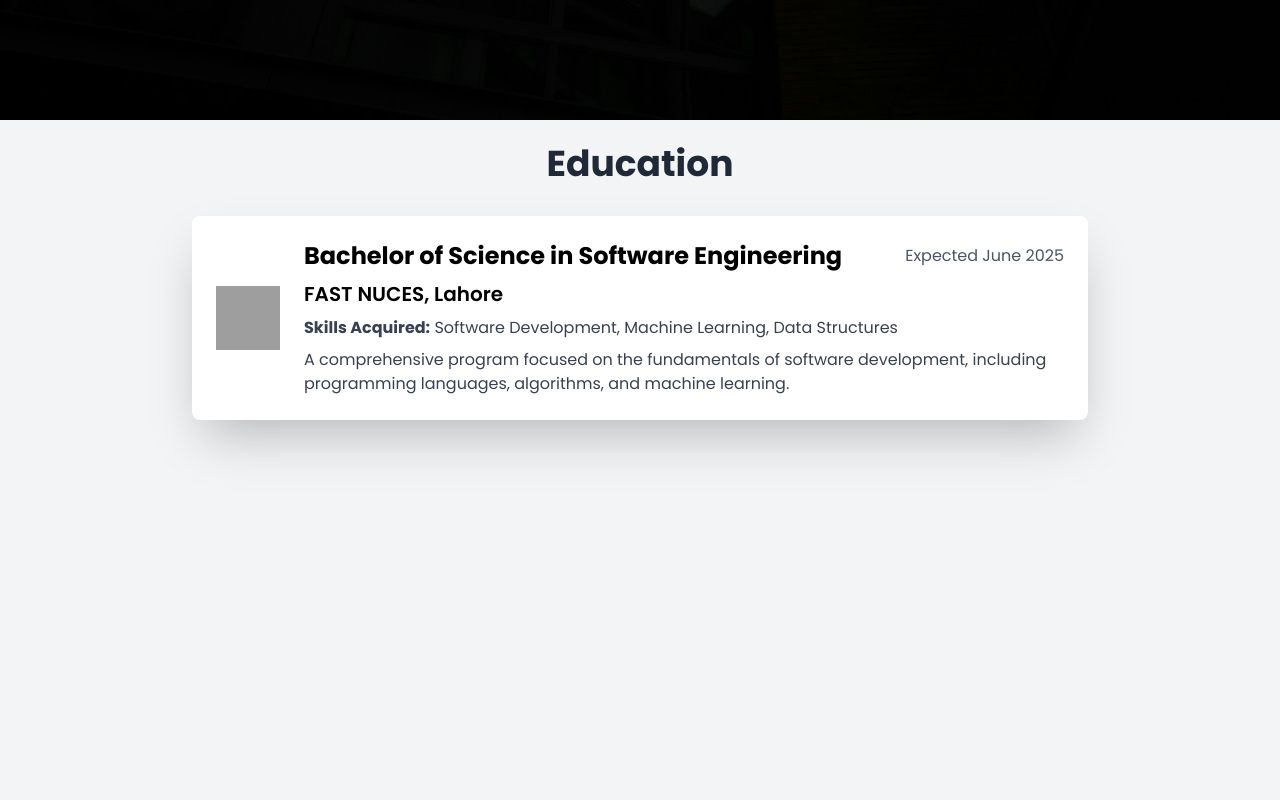
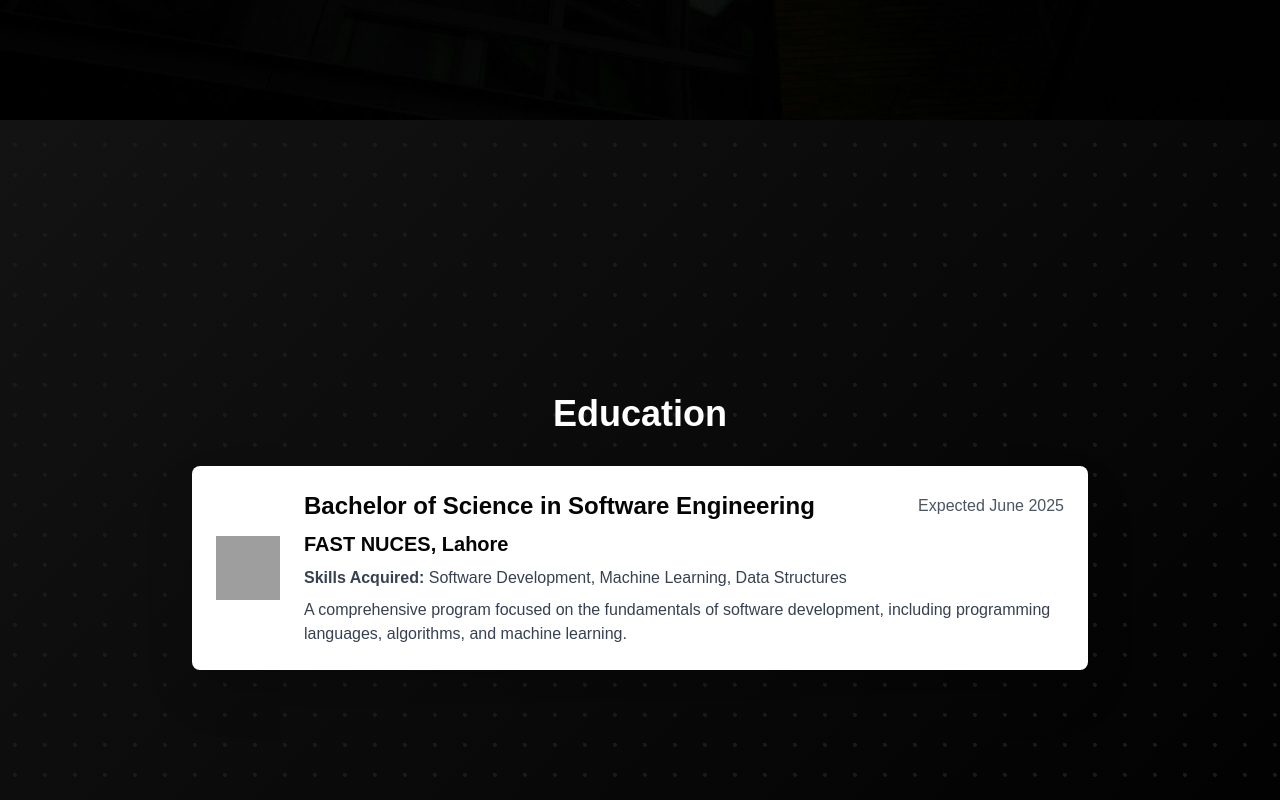
Before and after one commit to jawadshahid07/portfolio, a React (Vite) app in the folder my-portfolio/: page / in a window 1280 px wide. Shown: the part 680-1480 px from the top of the page. Built offline with nearby package versions, Linux system fonts and the light colour scheme; grey boxes are pictures that could not be loaded.

Commit message:
added gradient background

```diff
--- a/my-portfolio/src/components/Contact.jsx
+++ b/my-portfolio/src/components/Contact.jsx
@@ -5,7 +5,7 @@ function Contact() {
     <section id="contact" className="min-h-screen">
       <div className="container mx-auto flex py-64 items-center justify-center">
         <div className="max-w-lg w-full bg-white rounded-lg shadow-xl p-8">
-          <h2 className="text-4xl font-bold mb-8 text-center">Contact Me</h2>
+          <h2 className="text-4xl font-bold mb-8 text-center text-primary">Contact Me</h2>
           <form className="space-y-4">
             <div>
               <label htmlFor="name" className="block text-sm font-medium text-gray-700">
--- a/my-portfolio/src/components/Education.jsx
+++ b/my-portfolio/src/components/Education.jsx
@@ -3,10 +3,10 @@ import EducationCard from './EducationCard';
 
 function Education() {
   return (
-    <section id="education" className="min-h-screen pt-6 bg-gray-100">
+    <section id="education" className="min-h-screen pt-6 flex justify-center items-center">
       <div className="container mx-auto">
         <div className="text-center mb-8">
-          <h2 className="text-4xl font-bold text-gray-800">Education</h2>
+          <h2 className="text-4xl font-bold text-white">Education</h2>
         </div>
         <div className="ml-auto"> {/* Use ml-auto to align content to the left */}
           <EducationCard
--- a/my-portfolio/src/components/EducationCard.jsx
+++ b/my-portfolio/src/components/EducationCard.jsx
@@ -6,10 +6,10 @@ function EducationCard({ degree, institution, date, skills, description, logo })
       <img src={logo} alt={`${institution} logo`} className="w-16 h-16 mr-6" />
       <div className="flex-grow">
         <div className="flex justify-between items-center">
-          <h3 className="text-2xl font-bold">{degree}</h3>
+          <h3 className="text-2xl font-bold text-primary">{degree}</h3>
           <span className="text-gray-600">{date}</span>
         </div>
-        <h4 className="text-xl font-semibold mt-2">{institution}</h4>
+        <h4 className="text-xl font-semibold mt-2 text-primary">{institution}</h4>
         <p className="mt-2 text-gray-700"><strong>Skills Acquired:</strong> {skills}</p>
         <p className="mt-2 text-gray-700">{description}</p>
       </div>
--- a/my-portfolio/src/components/Projects.jsx
+++ b/my-portfolio/src/components/Projects.jsx
@@ -22,7 +22,7 @@ const projects = [
 
 function Projects() {
   return (
-    <section id="projects" className="min-h-screen bg-gray-100">
+    <section id="projects" className="min-h-screen">
       <div className="container mx-auto py-16">
         <h2 className="text-4xl font-bold text-center mb-8">Projects</h2>
         <div className="space-y-16">
--- a/my-portfolio/src/index.css
+++ b/my-portfolio/src/index.css
@@ -6,11 +6,15 @@ body {
   @apply font-sans;
 }
 
-@layer utilities {
-  .bg-custom-gradient {
-    --tw-gradient-from: theme('colors.primary');
-    --tw-gradient-to: theme('colors.primary');
-    --tw-gradient-stops: var(--tw-gradient-from), var(--tw-gradient-to);
-    background-image: linear-gradient(to right, var(--tw-gradient-stops));
-  }
+body {
+  background:
+    radial-gradient(circle, #1a1a1a 10%, transparent 10%),
+    radial-gradient(circle, #333333 10%, transparent 10%),
+    linear-gradient(135deg, #1a1a1a, #000000, #1a1a1a);
+  background-color: #000000; /* Very dark background color */
+  background-size: 30px 30px, 30px 30px, 100% 100%; /* Adjust sizes as needed */
+  color: #ffffff; /* Text color */
+  font-family: Arial, sans-serif; /* Example font */
+  margin: 0; /* Remove default body margin */
+  padding: 0; /* Remove default body padding */
 }
--- a/my-portfolio/tailwind.config.js
+++ b/my-portfolio/tailwind.config.js
@@ -11,9 +11,6 @@ module.exports = {
         secondary: '#131c19',
         tertiary: '#2a2b2d',
       },
-      backgroundImage: {
-        'custom-gradient': 'linear-gradient(to right, var(--tw-gradient-stops))',
-      },
       fontFamily: {
         sans: ['Poppins', 'sans-serif'],
       },
```
